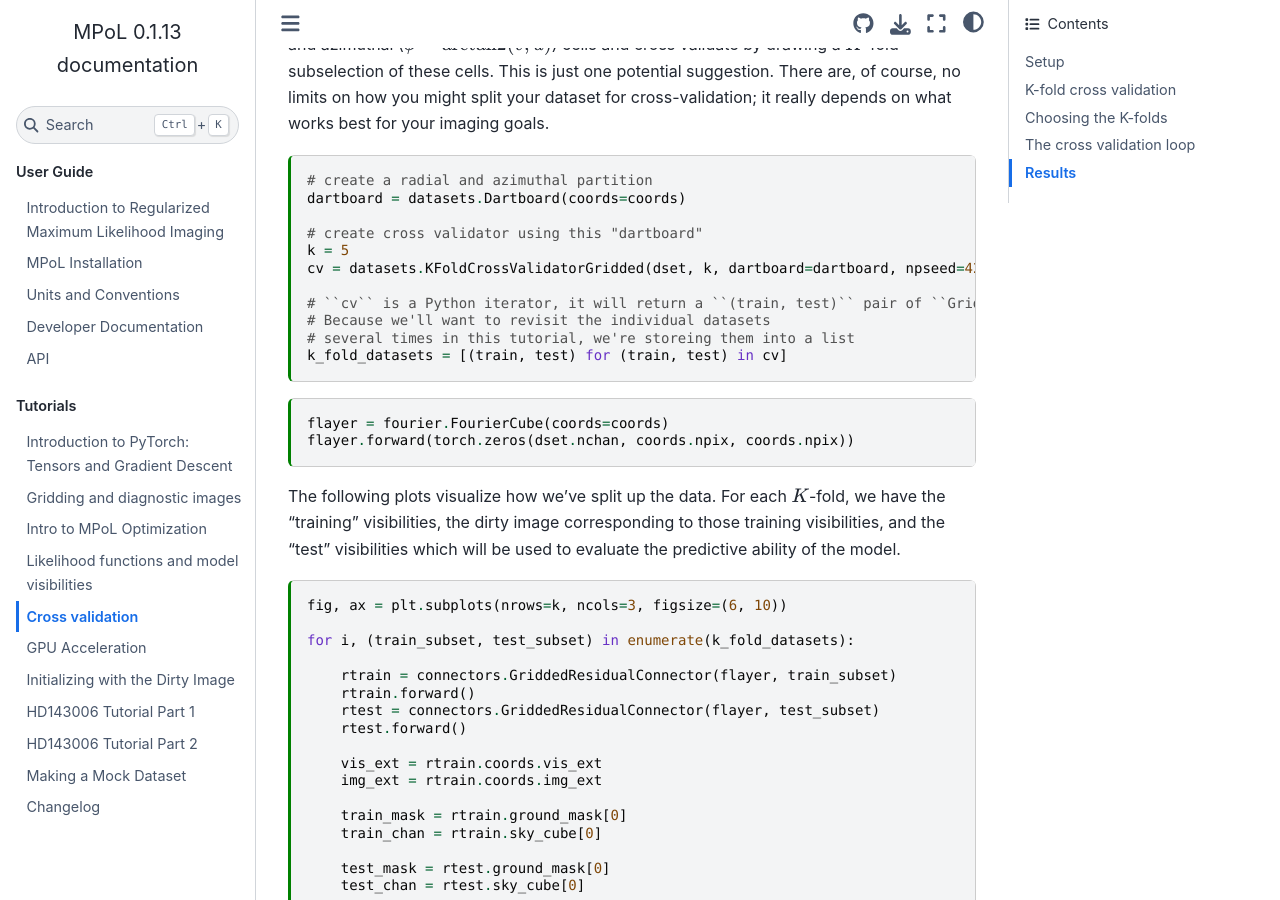
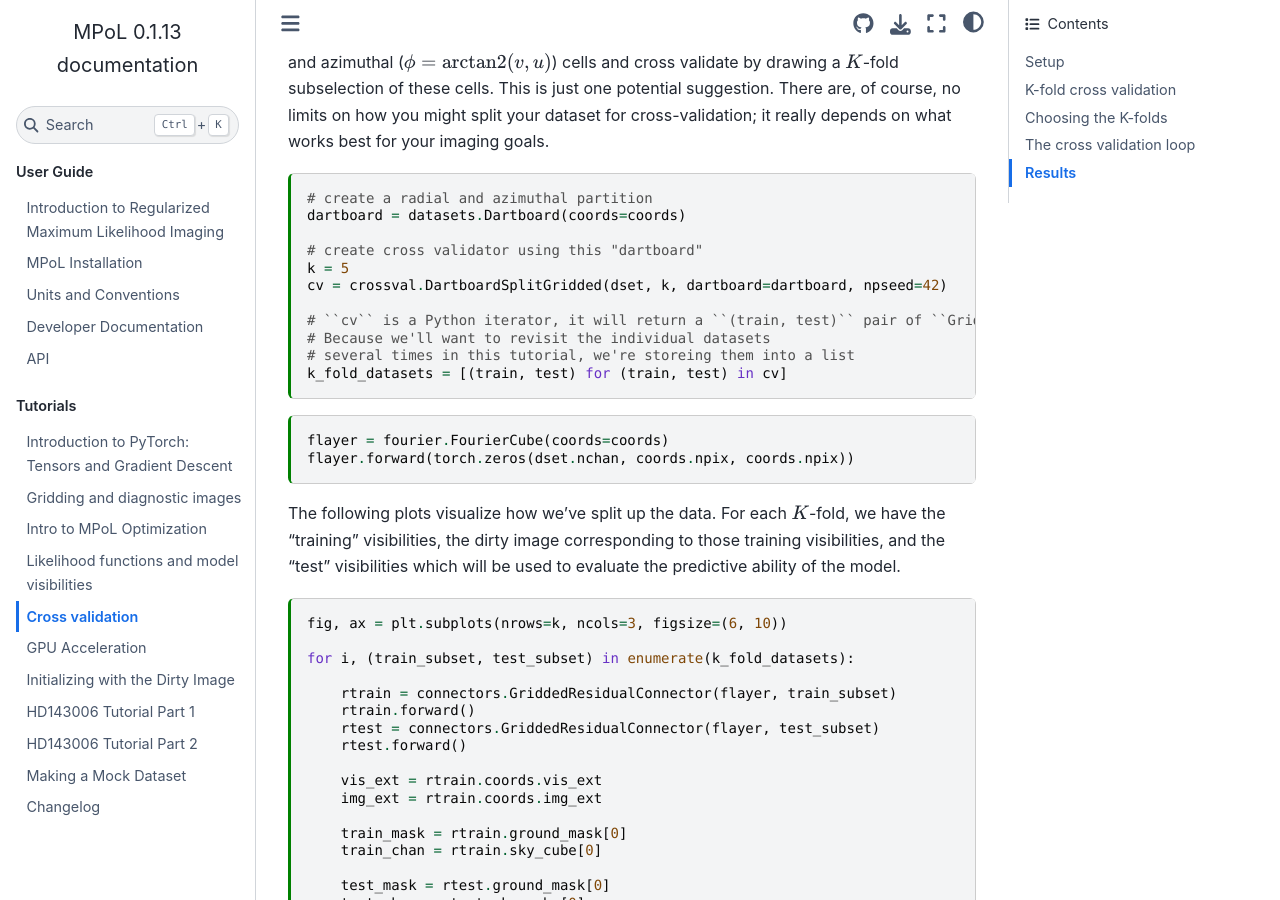
Before and after one commit to MPoL-dev/MPoL, a Sphinx documentation site: the page built from docs/ci-tutorials/crossvalidation.md, in a window 1280 px wide and 900 px high, scrolled down 4187 px. Built offline with Sphinx 7.4.7 and the Sphinx Book theme 1.1.4, drawn with Linux system fonts in a browser that asks for light colours.

Commit message:
crossval tutorial: update import of DartboardSplit

```diff
--- a/docs/ci-tutorials/crossvalidation.md
+++ b/docs/ci-tutorials/crossvalidation.md
@@ -41,6 +41,7 @@
 from mpol import (
     connectors,
     coordinates,
+    crossval,
     datasets,
     gridding,
     images,
@@ -167,7 +168,7 @@
 
 # create cross validator using this "dartboard"
 k = 5
-cv = datasets.KFoldCrossValidatorGridded(dset, k, dartboard=dartboard, npseed=42)
+cv = crossval.DartboardSplitGridded(dset, k, dartboard=dartboard, npseed=42)
 
 # ``cv`` is a Python iterator, it will return a ``(train, test)`` pair of ``GriddedDataset``s for each iteration.
 # Because we'll want to revisit the individual datasets
```
